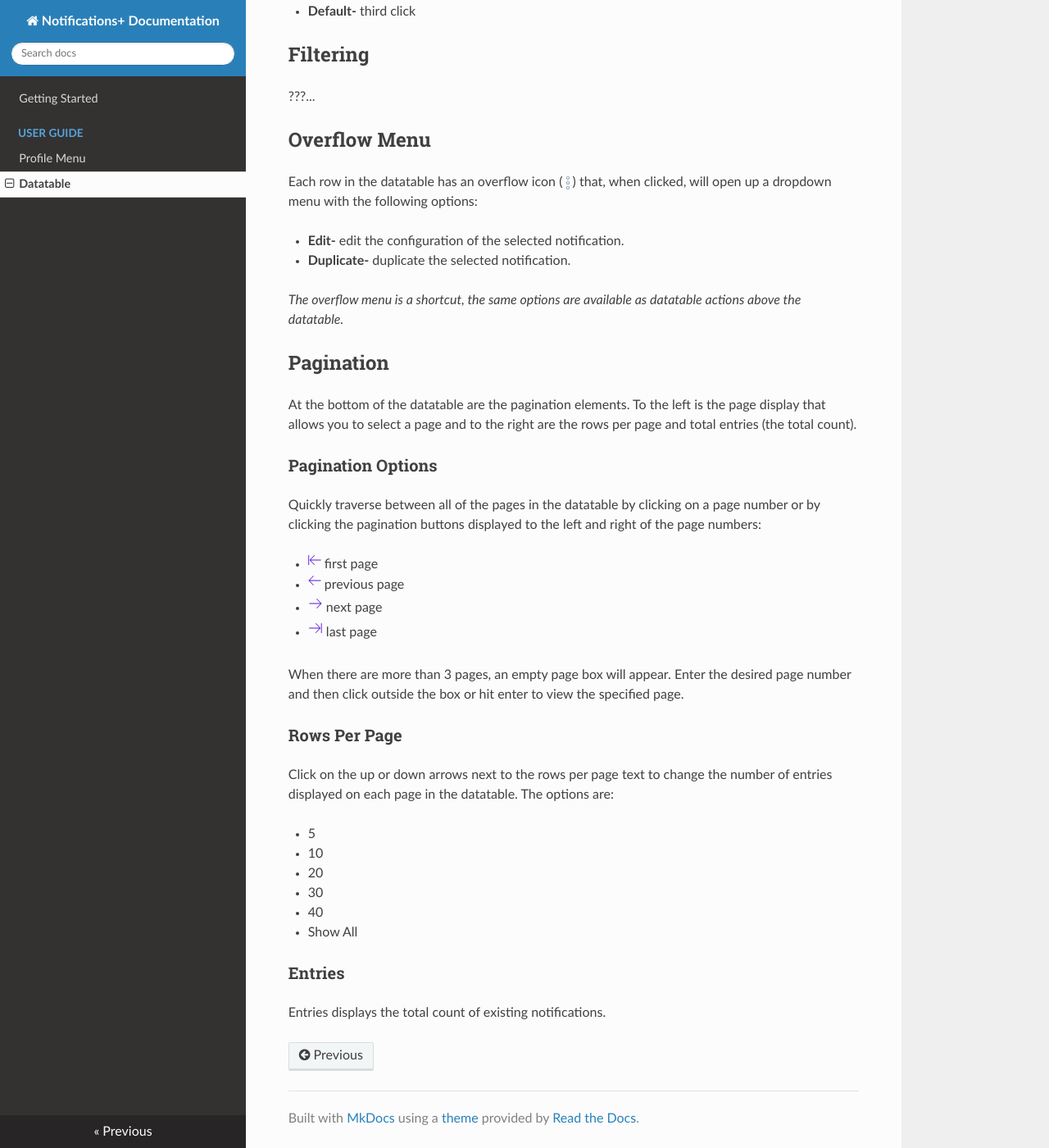
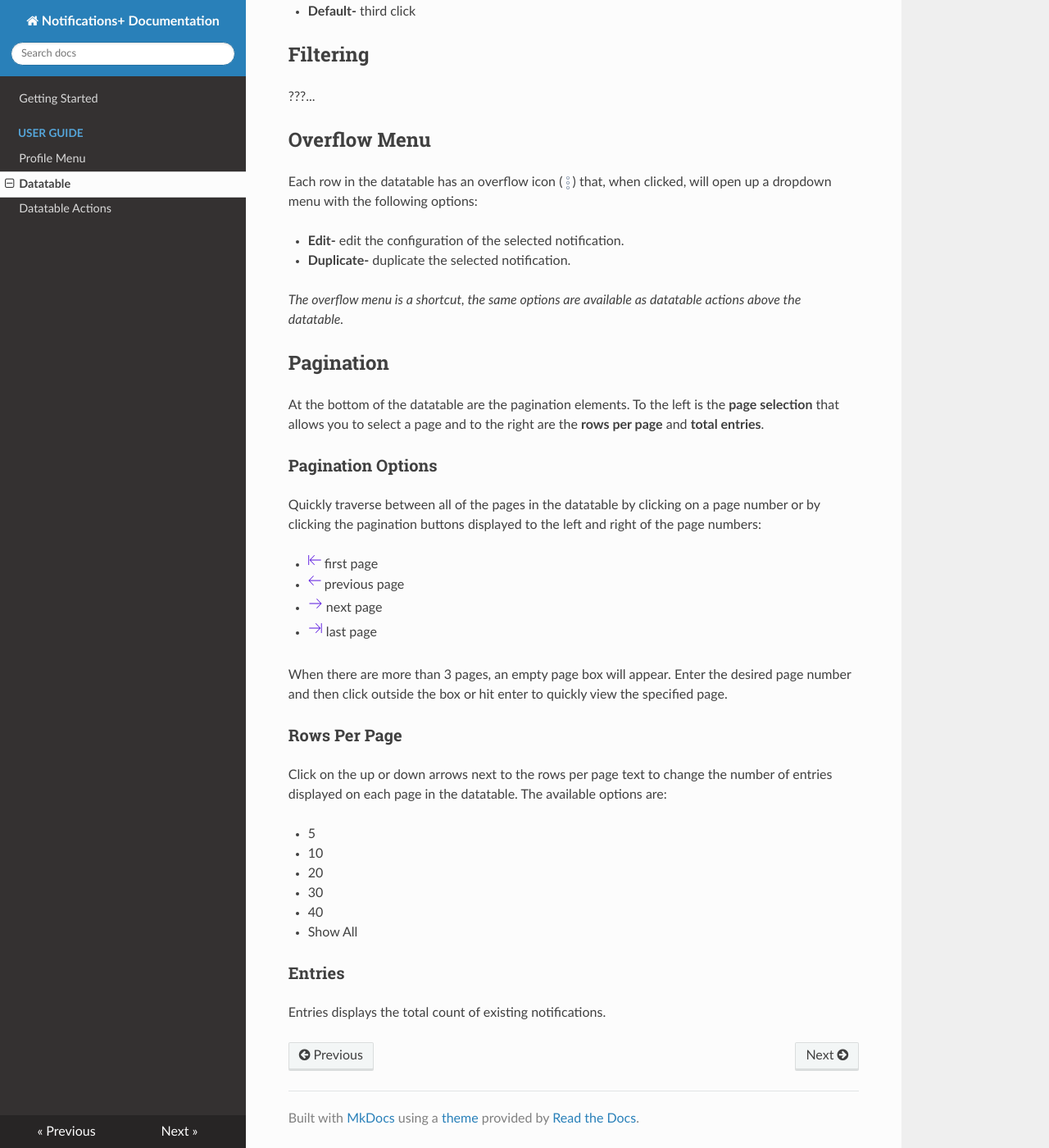
Before and after one commit to RingCentral-Pro-Services/notificationsplus-docs, an MkDocs documentation site: the page built from docs/user-guide/datatable.md, in a window 1280 px wide and 1400 px high, scrolled down 641 px. Shown: the whole window at 82% size. Built offline with MkDocs 1.6.1, drawn with Linux system fonts in a browser that asks for light colours; nearby versions of some CDN libraries; some of the changed text lies outside the part shown.

Commit message:
Adding pages

```diff
--- a/docs/user-guide/datatable.md
+++ b/docs/user-guide/datatable.md
@@ -27,7 +27,7 @@ Each row in the datatable has an overflow icon ( ![Overflow Icon](../assets/over
 *The overflow menu is a shortcut, the same options are available as datatable actions above the datatable.*
 
 ## Pagination
-At the bottom of the datatable are the pagination elements. To the left is the page display that allows you to select a page and to the right are the rows per page and total entries (the total count).
+At the bottom of the datatable are the pagination elements. To the left is the **page selection** that allows you to select a page and to the right are the **rows per page** and **total entries**.
 
 ### Pagination Options
 Quickly traverse between all of the pages in the datatable by clicking on a page number or by clicking the pagination buttons displayed to the left and right of the page numbers:
@@ -37,10 +37,10 @@ Quickly traverse between all of the pages in the datatable by clicking on a page
 * ![Next Page Icon](../assets/next-page-icon.svg "Next Page Icon") next page
 * ![Last Page Icon](../assets/last-page-icon.svg "Last Page Icon") last page
 
-When there are more than 3 pages, an empty page box will appear. Enter the desired page number and then click outside the box or hit enter to view the specified page.
+When there are more than 3 pages, an empty page box will appear. Enter the desired page number and then click outside the box or hit enter to quickly view the specified page.
 
 ### Rows Per Page
-Click on the up or down arrows next to the rows per page text to change the number of entries displayed on each page in the datatable. The options are:
+Click on the up or down arrows next to the rows per page text to change the number of entries displayed on each page in the datatable. The available options are:
 
 * 5
 * 10
--- a/mkdocs.yml
+++ b/mkdocs.yml
@@ -5,5 +5,6 @@ nav:
     - User Guide:
       - Profile Menu: user-guide/profile-menu.md
       - Datatable: user-guide/datatable.md
+      - Datatable Actions: user-guide/datatable-actions.md
 theme:
   name: readthedocs
```
Also changed, not shown: other parts of docs/user-guide/datatable.md (+1 -1 lines), docs/user-guide/datatable-actions.md (added, +3 -0 lines).
